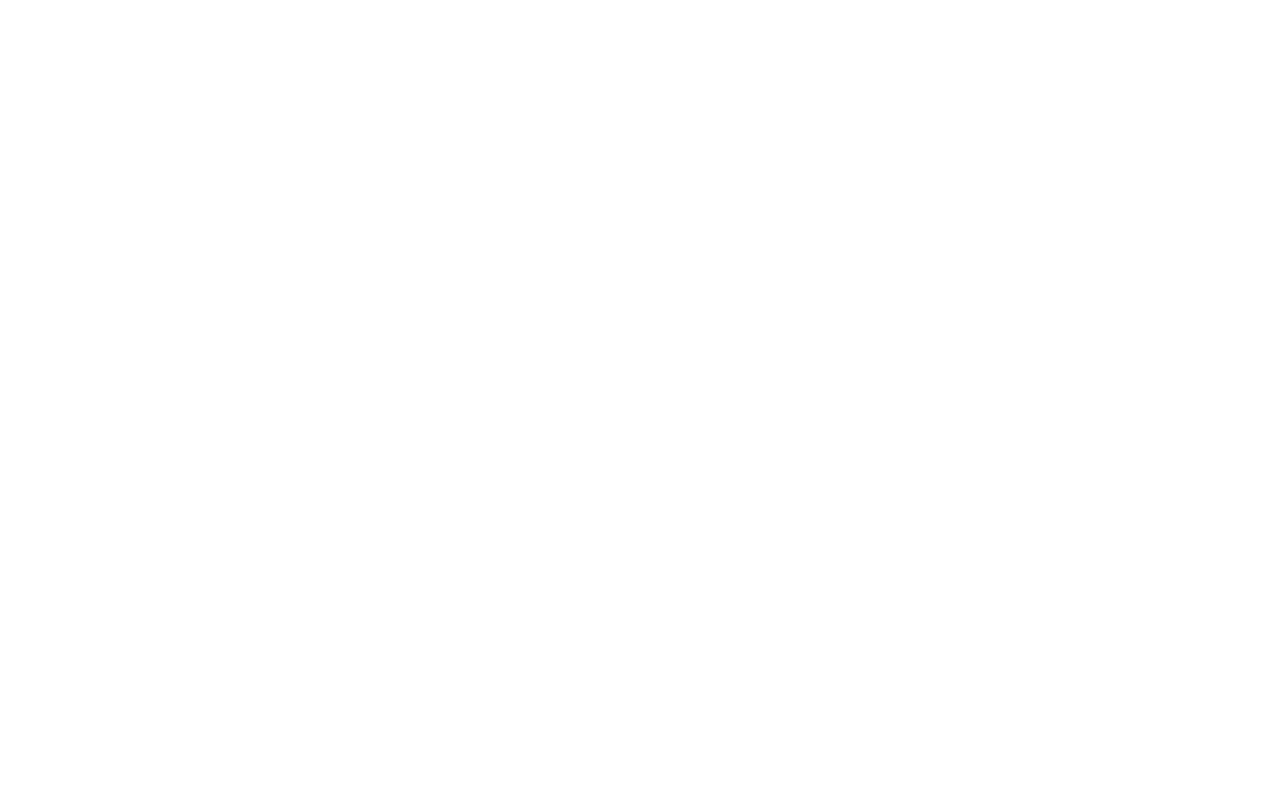
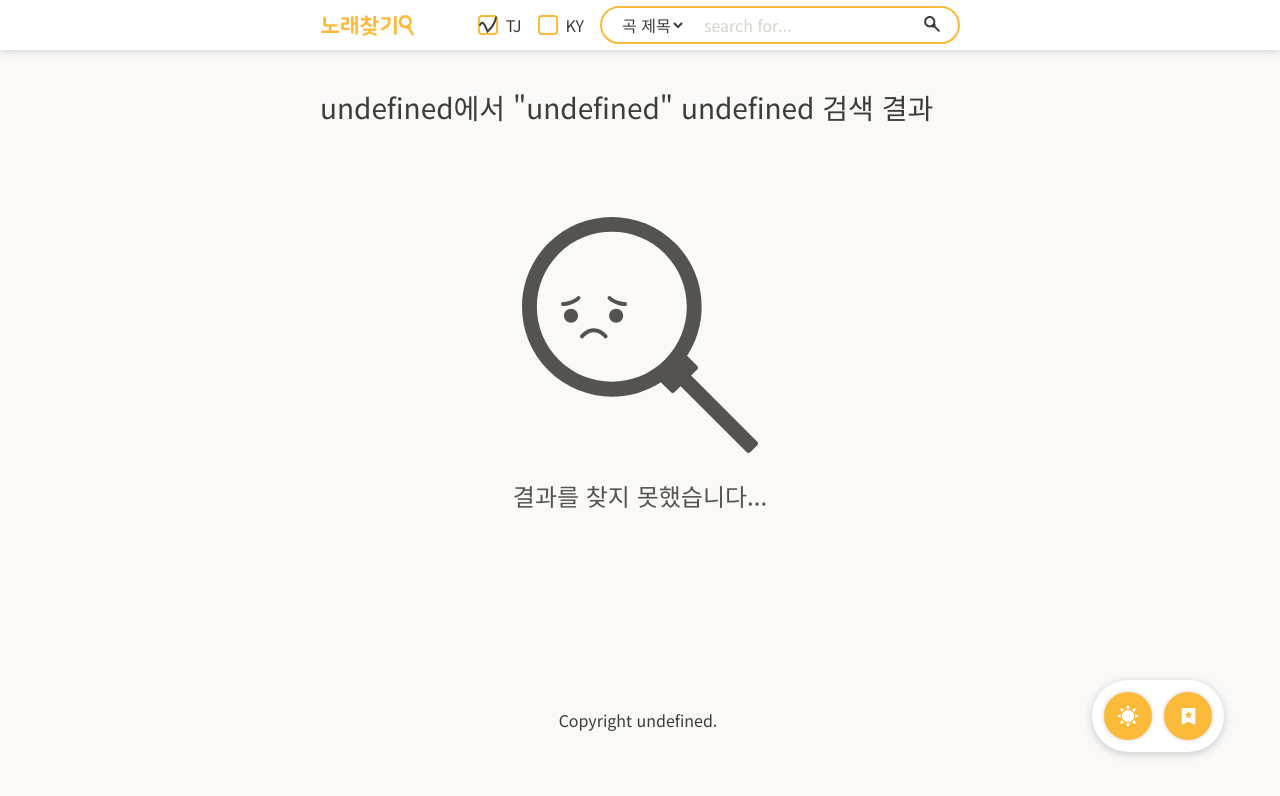
Before and after one commit to hanse-kim/karaoke-search, a Next.js app: page /searchResult in a window 1280 px wide. Before the commit this address had no page. Shown: the top 796 px of the page. Built offline with nearby package versions, Linux system fonts and the light colour scheme.

Commit message:
refactor: remove getServerSideProps from searchResult page

```diff
--- a/hooks/pages/useSearchResult.ts
+++ b/hooks/pages/useSearchResult.ts
@@ -1,6 +1,7 @@
 import {gql, useQuery} from '@apollo/client';
-import {useState, useEffect, useCallback} from 'react';
-import type {Song, SearchFilter, GQLSearchFilter} from 'types';
+import {useCallback, useEffect, useState} from 'react';
+import type {GQLSearchFilter, SearchFilter, Song} from 'types';
+import {isSearchFilter} from 'utils/type-guard/isSearchFilter';
 
 const GET_SONG_LIST_BY_SEARCH = gql`
   query getSongListBySearch($filter: SearchFilter) {
@@ -34,15 +35,18 @@
           page: anchor,
         },
       },
+      skip: !isSearchFilter(searchFilter),
     }
   );
   const [fetchedData, setFetchedData] = useState<Song[]>([]);
 
   useEffect(() => {
-    setFetchedData([]);
-    setAnchor(1);
-    setEnded(false);
-  }, [searchFilter.keyword, searchFilter.karaoke, searchFilter.searchBy]);
+    if (Object.keys(searchFilter).length > 0) {
+      setFetchedData([]);
+      setAnchor(1);
+      setEnded(false);
+    }
+  }, [searchFilter]);
 
   useEffect(() => {
     if (data && data.songListBySearch && !isLoading && !isEnded) {
--- a/pages/searchResult.tsx
+++ b/pages/searchResult.tsx
@@ -1,22 +1,25 @@
-import type {GetServerSideProps} from 'next';
+import {Article} from 'components/article';
+import {NoResult} from 'components/noResult';
+import {SongList} from 'components/songList';
 import {MyListProvider} from 'contexts/MyListContext';
 import useSearchResult from 'hooks/pages/useSearchResult';
 import useInfiniteScroll from 'hooks/useInfiniteScroll';
-import {Article} from 'components/article';
-import {SongList} from 'components/songList';
-import {NoResult} from 'components/noResult';
-import type {SearchFilter} from 'types';
+import {useRouter} from 'next/router';
+import {SearchFilter} from 'types';
 import {getSearchResultTitle} from 'utils/getSearchResultTitle';
 
-interface Props {
-  searchFilter: SearchFilter;
-}
+interface Props {}
 
-const SearchResultPage = ({searchFilter}: Props) => {
-  const {isEnded, isLoading, songList, fetchMore} =
-    useSearchResult(searchFilter);
+const SearchResultPage = ({}: Props) => {
+  const router = useRouter();
+
+  const {isEnded, isLoading, songList, fetchMore} = useSearchResult(
+    router.query as any as SearchFilter
+  );
   useInfiniteScroll(fetchMore, isEnded || isLoading);
-  const searchResultTitle = getSearchResultTitle(searchFilter);
+  const searchResultTitle = getSearchResultTitle(
+    router.query as any as SearchFilter
+  );
 
   if (!isLoading && songList.length === 0) {
     return (
@@ -35,19 +38,4 @@
   );
 };
 
-export const getServerSideProps: GetServerSideProps = async (context) => {
-  const searchFilter = context.query;
-  const searchFilterKeys = ['karaoke', 'keyword', 'searchBy'];
-  if (searchFilterKeys.some((key) => searchFilter[key] === undefined)) {
-    return {
-      redirect: {
-        destination: process.env.NEXT_PUBLIC_HOME || '/',
-        permanent: false,
-      },
-    };
-  }
-
-  return {props: {searchFilter}};
-};
-
 export default SearchResultPage;
--- a/types/index.ts
+++ b/types/index.ts
@@ -21,13 +21,15 @@
 }
 
 export interface SearchFilter {
-  searchBy: 'NUMBER' | 'TITLE' | 'SINGER';
+  searchBy: SearchBy;
   keyword: string;
   karaoke: Karaoke;
 }
 
+export type SearchBy = 'NUMBER' | 'TITLE' | 'SINGER';
+
 export type MyListKaraoke = Karaoke | 'ALL';
-export type MyListSortBy = 'TITLE' | 'NUMBER' | 'SINGER' | 'ADDED_AT';
+export type MyListSortBy = SearchBy | 'ADDED_AT';
 export type MyListSorting = 'ASC' | 'DESC';
 
 export interface MyListFilter {
--- /dev/null
+++ b/utils/type-guard/isObject.ts
@@ -0,0 +1,3 @@
+export const isObject = (value: unknown): value is object => {
+  return typeof value === 'object' && value !== null;
+};
--- /dev/null
+++ b/utils/type-guard/isSearchFilter.ts
@@ -0,0 +1,29 @@
+import {SearchFilter} from 'types';
+import {isObject} from './isObject';
+
+export const isSearchFilter = (obj: unknown): obj is SearchFilter => {
+  if (!isObject(obj)) {
+    return false;
+  }
+
+  const filter = obj as SearchFilter;
+
+  const isValidSearchBy =
+    'searchBy' in filter && isSearchBy(filter['searchBy']);
+  const isValidKeyword = 'keyword' in filter && isKeyword(filter['keyword']);
+  const isValidKaraoke = 'karaoke' in filter && isKaraoke(filter['karaoke']);
+
+  return isValidSearchBy && isValidKeyword && isValidKaraoke;
+};
+
+const isSearchBy = (value: unknown): value is SearchFilter['searchBy'] => {
+  return value === 'NUMBER' || value === 'TITLE' || value === 'SINGER';
+};
+
+const isKeyword = (value: unknown): value is SearchFilter['keyword'] => {
+  return typeof value === 'string';
+};
+
+const isKaraoke = (value: unknown): value is SearchFilter['karaoke'] => {
+  return value === 'TJ' || value === 'KY';
+};
```
